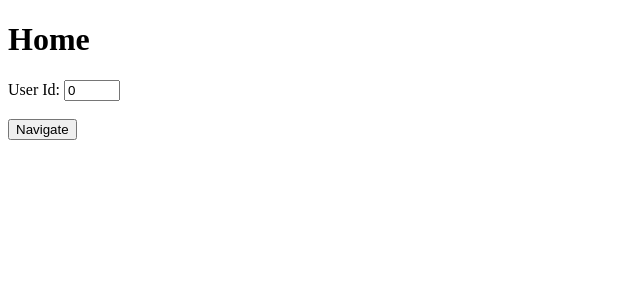
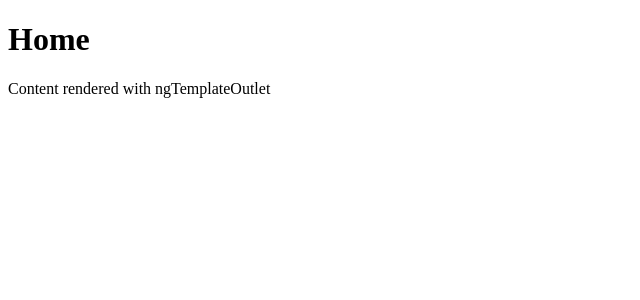
Before and after one commit to seanmisra/angular-coding-exercises, an Angular app: page / in a window 1280 px wide. Shown: the top 300 px of the page, without its empty margins (0-640 px from the left). Built offline with nearby package versions, Linux system fonts and the light colour scheme.

Commit message:
Exercise 10: Example of ngTemplateOutlet

```diff
--- a/src/app/homepage/homepage.component.html
+++ b/src/app/homepage/homepage.component.html
@@ -1,5 +1,7 @@
 <h1>Home</h1>
-<label for="userId">User Id: </label>
-<input id="userId" type="number" min="0" max="10" [(ngModel)]="userId">
-<br><br>
-<button (click)="handleNavigate()">Navigate</button>
+<ng-template #myTemplate>
+    Content rendered with ngTemplateOutlet
+</ng-template>
+
+<ng-container *ngTemplateOutlet="myTemplate">
+</ng-container>
```
Also changed, not shown: 1 other file (tests, documents, lock files or other folders).
